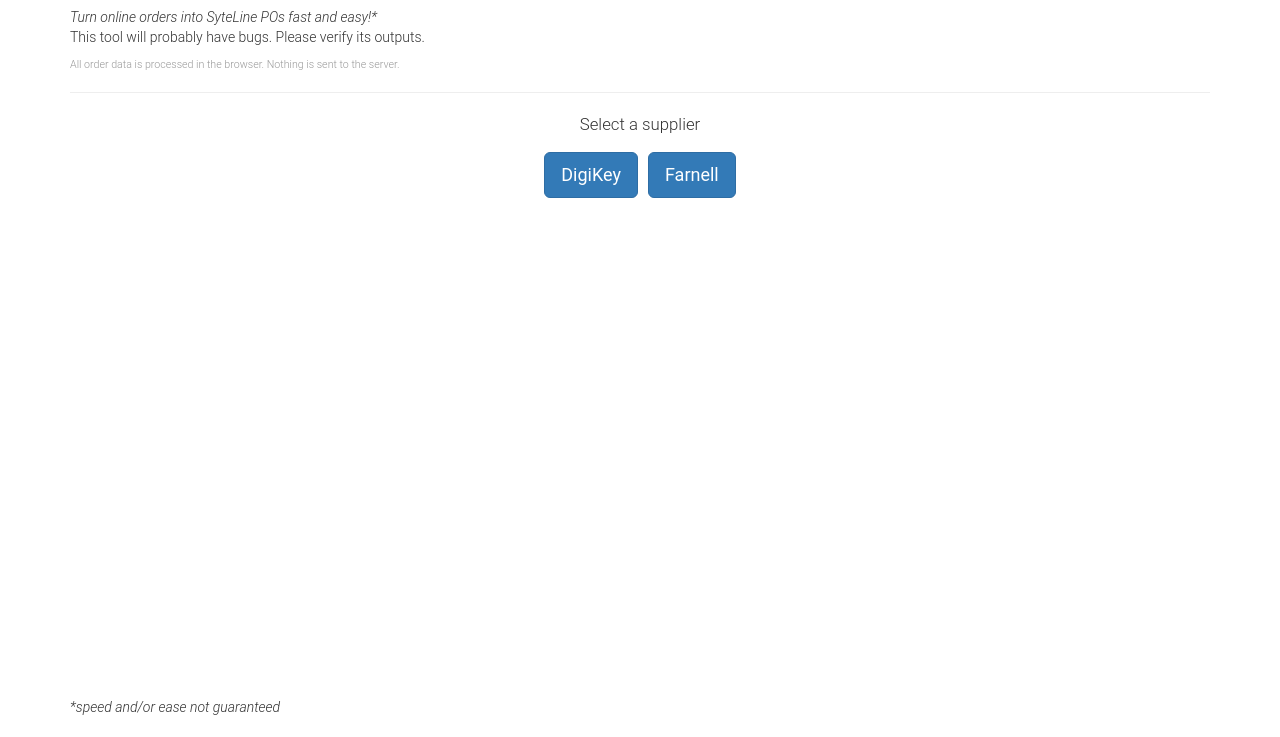
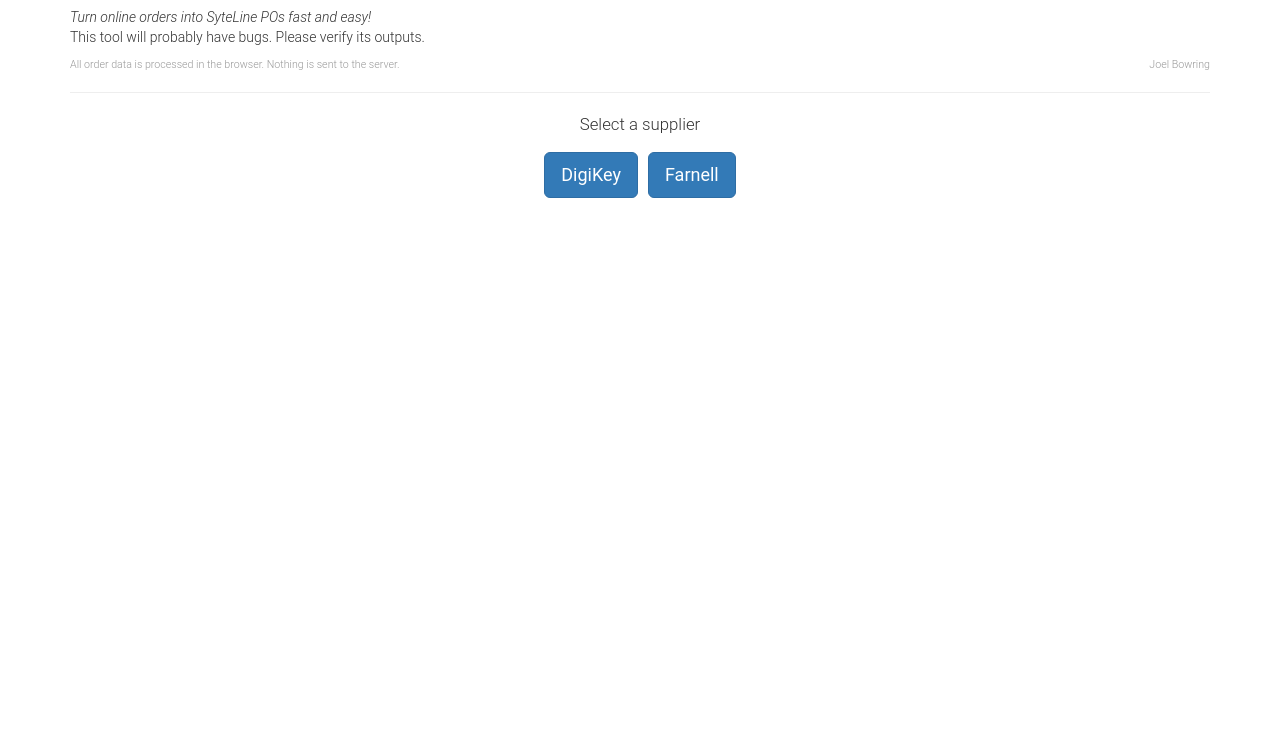
Before and after one commit to jbowring/slop, a plain HTML site: page index.html in a window 1280 px wide. Shown: the part 63-800 px from the top of the page. Drawn offline with nearby package versions, Linux system fonts and the light colour scheme.

Commit message:
Remove footer

```diff
--- a/index.html
+++ b/index.html
@@ -62,6 +62,7 @@
         footer {
             position: absolute;
             bottom: 0;
+            /*width: 100%;*/
             /*width: calc(100% - 84px);*/
             /*height: 80px;*/
             height: 40px;
@@ -72,9 +73,11 @@
 
 <div class="container">
     <h1>SyteLine Order Processor</h1>
-    <i>Turn online orders into SyteLine POs fast and easy!*</i>
+    <i>Turn online orders into SyteLine POs fast and easy!</i>
     <p>This tool will probably have bugs. Please verify its outputs. </p>
-    <p class="note">All order data is processed in the browser. Nothing is sent to the server.</p>
+    <p class="note">All order data is processed in the browser. Nothing is sent to the server.
+    <span style="float: right;">Joel Bowring</span>
+    </p>
     <hr>
 
     <div class="row" id="div-supp">
@@ -126,14 +129,6 @@
             </div>
         </div>
     </div>
-
-    <footer>
-<!--        <hr>-->
-        <p style="text-align: left">
-            <i>*speed and/or ease not guaranteed</i>
-<!--            <span style="float: right; color: #d0d0d0">Joel Bowring</span>-->
-        </p>
-    </footer>
 </div>
 
 <script>
```
